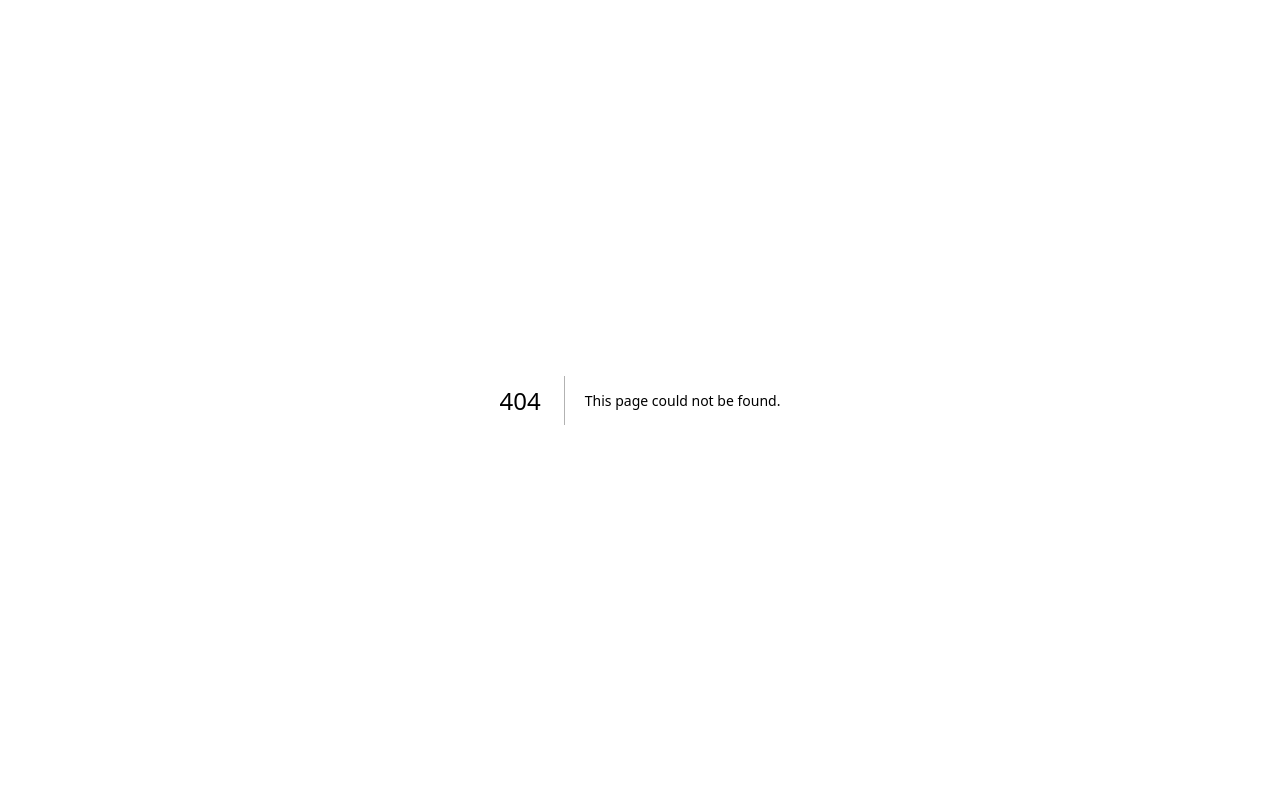
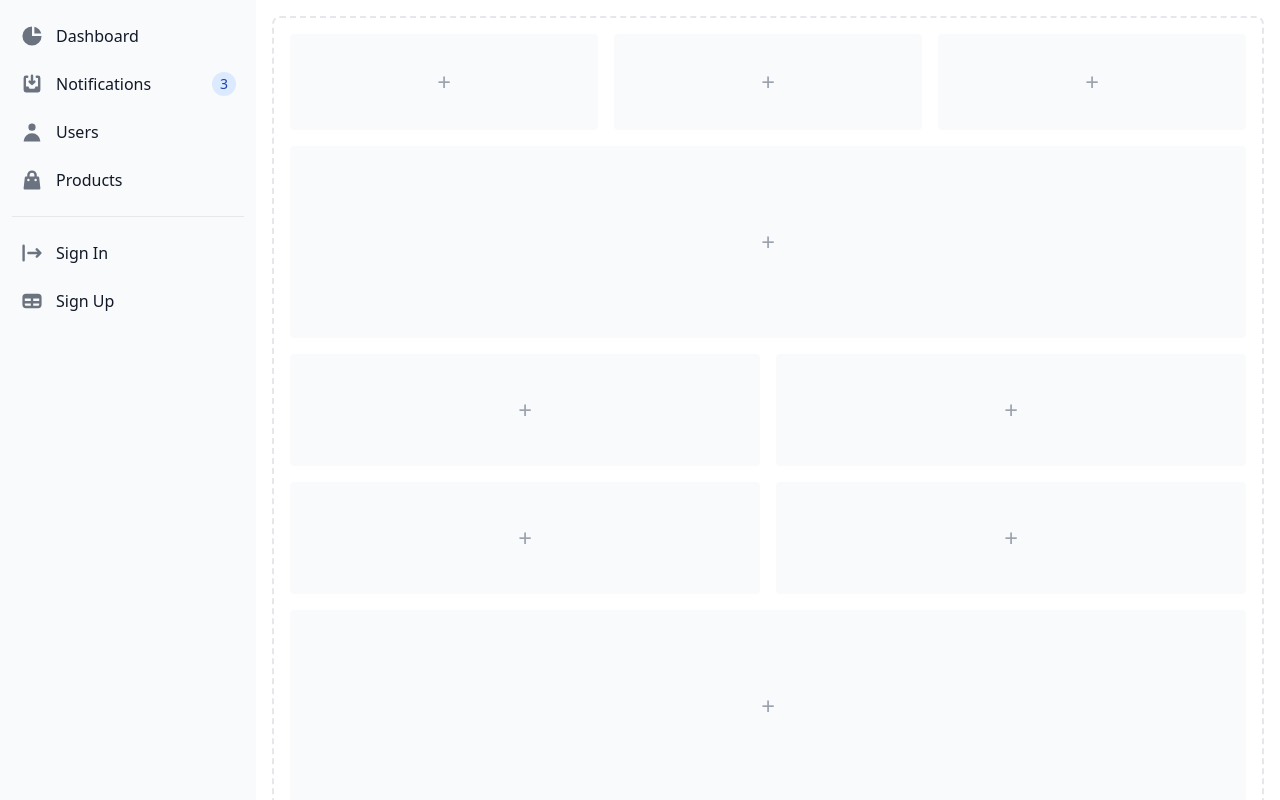
Before and after one commit to FranGimenez98/test-ecommerce, a Next.js app: page /admin in a window 1280 px wide. Before the commit this address had no page. Shown: the top 800 px of the page. Built offline with nearby package versions, Linux system fonts and the light colour scheme.

Commit message:
feat: admin

```diff
--- /dev/null
+++ b/pages/admin/index.tsx
@@ -0,0 +1,108 @@
+export default function Admin () {
+    return (
+        <div>
+            <button data-drawer-target="separator-sidebar" data-drawer-toggle="separator-sidebar" aria-controls="separator-sidebar" type="button" className="inline-flex items-center p-2 mt-2 ml-3 text-sm text-gray-500 rounded-lg sm:hidden hover:bg-gray-100 focus:outline-none focus:ring-2 focus:ring-gray-200 dark:text-gray-400 dark:hover:bg-gray-700 dark:focus:ring-gray-600">
+            <span className="sr-only">Open sidebar</span>
+            <svg className="w-6 h-6" aria-hidden="true" fill="currentColor" viewBox="0 0 20 20" xmlns="http://www.w3.org/2000/svg">
+                <path clip-rule="evenodd" fill-rule="evenodd" d="M2 4.75A.75.75 0 012.75 4h14.5a.75.75 0 010 1.5H2.75A.75.75 0 012 4.75zm0 10.5a.75.75 0 01.75-.75h7.5a.75.75 0 010 1.5h-7.5a.75.75 0 01-.75-.75zM2 10a.75.75 0 01.75-.75h14.5a.75.75 0 010 1.5H2.75A.75.75 0 012 10z"></path>
+            </svg>
+            </button>
+
+            <aside id="separator-sidebar" className="fixed top-0 left-0 z-40 w-64 h-screen transition-transform -translate-x-full sm:translate-x-0" aria-label="Sidebar">
+            <div className="h-full px-3 py-4 overflow-y-auto bg-gray-50 dark:bg-gray-800">
+                <ul className="space-y-2 font-medium">
+                    <li>
+                        <a href="#" className="flex items-center p-2 text-gray-900 rounded-lg dark:text-white hover:bg-gray-100 dark:hover:bg-gray-700">
+                        <svg aria-hidden="true" className="w-6 h-6 text-gray-500 transition duration-75 dark:text-gray-400 group-hover:text-gray-900 dark:group-hover:text-white" fill="currentColor" viewBox="0 0 20 20" xmlns="http://www.w3.org/2000/svg"><path d="M2 10a8 8 0 018-8v8h8a8 8 0 11-16 0z"></path><path d="M12 2.252A8.014 8.014 0 0117.748 8H12V2.252z"></path></svg>
+                        <span className="ml-3">Dashboard</span>
+                        </a>
+                    </li>
+                    <li>
+                        <a href="#" className="flex items-center p-2 text-gray-900 rounded-lg dark:text-white hover:bg-gray-100 dark:hover:bg-gray-700">
+                        <svg aria-hidden="true" className="flex-shrink-0 w-6 h-6 text-gray-500 transition duration-75 dark:text-gray-400 group-hover:text-gray-900 dark:group-hover:text-white" fill="currentColor" viewBox="0 0 20 20" xmlns="http://www.w3.org/2000/svg"><path d="M8.707 7.293a1 1 0 00-1.414 1.414l2 2a1 1 0 001.414 0l2-2a1 1 0 00-1.414-1.414L11 7.586V3a1 1 0 10-2 0v4.586l-.293-.293z"></path><path d="M3 5a2 2 0 012-2h1a1 1 0 010 2H5v7h2l1 2h4l1-2h2V5h-1a1 1 0 110-2h1a2 2 0 012 2v10a2 2 0 01-2 2H5a2 2 0 01-2-2V5z"></path></svg>
+                        <span className="flex-1 ml-3 whitespace-nowrap">Notifications</span>
+                        <span className="inline-flex items-center justify-center w-3 h-3 p-3 ml-3 text-sm font-medium text-blue-800 bg-blue-100 rounded-full dark:bg-blue-900 dark:text-blue-300">3</span>
+                        </a>
+                    </li>
+                    <li>
+                        <a href="#" className="flex items-center p-2 text-gray-900 rounded-lg dark:text-white hover:bg-gray-100 dark:hover:bg-gray-700">
+                        <svg aria-hidden="true" className="flex-shrink-0 w-6 h-6 text-gray-500 transition duration-75 dark:text-gray-400 group-hover:text-gray-900 dark:group-hover:text-white" fill="currentColor" viewBox="0 0 20 20" xmlns="http://www.w3.org/2000/svg"><path fill-rule="evenodd" d="M10 9a3 3 0 100-6 3 3 0 000 6zm-7 9a7 7 0 1114 0H3z" clip-rule="evenodd"></path></svg>
+                        <span className="flex-1 ml-3 whitespace-nowrap">Users</span>
+                        </a>
+                    </li>
+                    <li>
+                        <a href="#" className="flex items-center p-2 text-gray-900 rounded-lg dark:text-white hover:bg-gray-100 dark:hover:bg-gray-700">
+                        <svg aria-hidden="true" className="flex-shrink-0 w-6 h-6 text-gray-500 transition duration-75 dark:text-gray-400 group-hover:text-gray-900 dark:group-hover:text-white" fill="currentColor" viewBox="0 0 20 20" xmlns="http://www.w3.org/2000/svg"><path fill-rule="evenodd" d="M10 2a4 4 0 00-4 4v1H5a1 1 0 00-.994.89l-1 9A1 1 0 004 18h12a1 1 0 00.994-1.11l-1-9A1 1 0 0015 7h-1V6a4 4 0 00-4-4zm2 5V6a2 2 0 10-4 0v1h4zm-6 3a1 1 0 112 0 1 1 0 01-2 0zm7-1a1 1 0 100 2 1 1 0 000-2z" clip-rule="evenodd"></path></svg>
+                        <span className="flex-1 ml-3 whitespace-nowrap">Products</span>
+                        </a>
+                    </li>
+                </ul>
+                <ul className="pt-4 mt-4 space-y-2 font-medium border-t border-gray-200 dark:border-gray-700">
+                    <li>
+                        <a href="#" className="flex items-center p-2 text-gray-900 rounded-lg dark:text-white hover:bg-gray-100 dark:hover:bg-gray-700">
+                        <svg aria-hidden="true" className="flex-shrink-0 w-6 h-6 text-gray-500 transition duration-75 dark:text-gray-400 group-hover:text-gray-900 dark:group-hover:text-white" fill="currentColor" viewBox="0 0 20 20" xmlns="http://www.w3.org/2000/svg"><path fill-rule="evenodd" d="M3 3a1 1 0 00-1 1v12a1 1 0 102 0V4a1 1 0 00-1-1zm10.293 9.293a1 1 0 001.414 1.414l3-3a1 1 0 000-1.414l-3-3a1 1 0 10-1.414 1.414L14.586 9H7a1 1 0 100 2h7.586l-1.293 1.293z" clip-rule="evenodd"></path></svg>
+                        <span className="flex-1 ml-3 whitespace-nowrap">Sign In</span>
+                        </a>
+                    </li>
+                    <li>
+                        <a href="#" className="flex items-center p-2 text-gray-900 rounded-lg dark:text-white hover:bg-gray-100 dark:hover:bg-gray-700">
+                        <svg aria-hidden="true" className="flex-shrink-0 w-6 h-6 text-gray-500 transition duration-75 dark:text-gray-400 group-hover:text-gray-900 dark:group-hover:text-white" fill="currentColor" viewBox="0 0 20 20" xmlns="http://www.w3.org/2000/svg"><path fill-rule="evenodd" d="M5 4a3 3 0 00-3 3v6a3 3 0 003 3h10a3 3 0 003-3V7a3 3 0 00-3-3H5zm-1 9v-1h5v2H5a1 1 0 01-1-1zm7 1h4a1 1 0 001-1v-1h-5v2zm0-4h5V8h-5v2zM9 8H4v2h5V8z" clip-rule="evenodd"></path></svg>
+                        <span className="flex-1 ml-3 whitespace-nowrap">Sign Up</span>
+                        </a>
+                    </li>
+                </ul>
+            </div>
+            </aside>
+
+            <div className="p-4 sm:ml-64">
+            <div className="p-4 border-2 border-gray-200 border-dashed rounded-lg dark:border-gray-700">
+                <div className="grid grid-cols-3 gap-4 mb-4">
+                    <div className="flex items-center justify-center h-24 rounded bg-gray-50 dark:bg-gray-800">
+                        <p className="text-2xl text-gray-400 dark:text-gray-500">+</p>
+                    </div>
+                    <div className="flex items-center justify-center h-24 rounded bg-gray-50 dark:bg-gray-800">
+                        <p className="text-2xl text-gray-400 dark:text-gray-500">+</p>
+                    </div>
+                    <div className="flex items-center justify-center h-24 rounded bg-gray-50 dark:bg-gray-800">
+                        <p className="text-2xl text-gray-400 dark:text-gray-500">+</p>
+                    </div>
+                </div>
+                <div className="flex items-center justify-center h-48 mb-4 rounded bg-gray-50 dark:bg-gray-800">
+                    <p className="text-2xl text-gray-400 dark:text-gray-500">+</p>
+                </div>
+                <div className="grid grid-cols-2 gap-4 mb-4">
+                    <div className="flex items-center justify-center rounded bg-gray-50 h-28 dark:bg-gray-800">
+                        <p className="text-2xl text-gray-400 dark:text-gray-500">+</p>
+                    </div>
+                    <div className="flex items-center justify-center rounded bg-gray-50 h-28 dark:bg-gray-800">
+                        <p className="text-2xl text-gray-400 dark:text-gray-500">+</p>
+                    </div>
+                    <div className="flex items-center justify-center rounded bg-gray-50 h-28 dark:bg-gray-800">
+                        <p className="text-2xl text-gray-400 dark:text-gray-500">+</p>
+                    </div>
+                    <div className="flex items-center justify-center rounded bg-gray-50 h-28 dark:bg-gray-800">
+                        <p className="text-2xl text-gray-400 dark:text-gray-500">+</p>
+                    </div>
+                </div>
+                <div className="flex items-center justify-center h-48 mb-4 rounded bg-gray-50 dark:bg-gray-800">
+                    <p className="text-2xl text-gray-400 dark:text-gray-500">+</p>
+                </div>
+                <div className="grid grid-cols-2 gap-4">
+                    <div className="flex items-center justify-center rounded bg-gray-50 h-28 dark:bg-gray-800">
+                        <p className="text-2xl text-gray-400 dark:text-gray-500">+</p>
+                    </div>
+                    <div className="flex items-center justify-center rounded bg-gray-50 h-28 dark:bg-gray-800">
+                        <p className="text-2xl text-gray-400 dark:text-gray-500">+</p>
+                    </div>
+                    <div className="flex items-center justify-center rounded bg-gray-50 h-28 dark:bg-gray-800">
+                        <p className="text-2xl text-gray-400 dark:text-gray-500">+</p>
+                    </div>
+                    <div className="flex items-center justify-center rounded bg-gray-50 h-28 dark:bg-gray-800">
+                        <p className="text-2xl text-gray-400 dark:text-gray-500">+</p>
+                    </div>
+                </div>
+            </div>
+            </div>
+        </div>
+    )
+}
```
